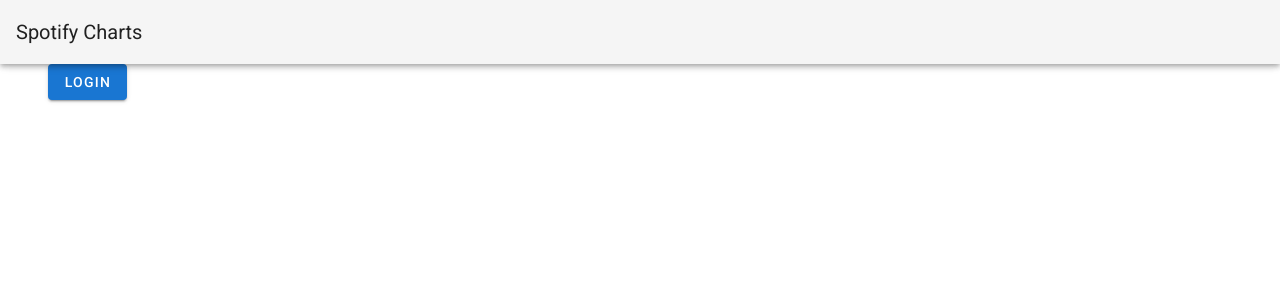
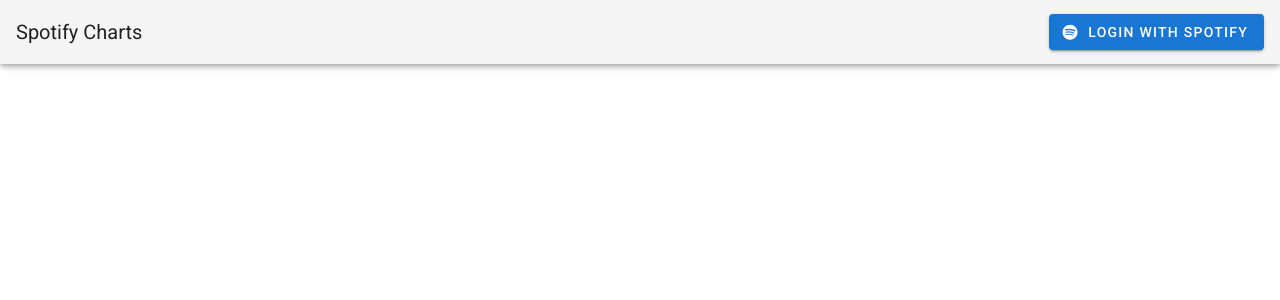
Before and after one commit to nezia1/spotify-stats, a Vue app: page / in a window 1280 px wide. Shown: the top 300 px of the page. Built offline with nearby package versions, Linux system fonts and the light colour scheme; no server answers.

Commit message:
Move access token code to main App file, update authentication flow to use token and add regex to parse hash

```diff
--- a/src/App.vue
+++ b/src/App.vue
@@ -2,6 +2,17 @@
   <v-app>
     <v-app-bar app>
       <v-toolbar-title>Spotify Charts</v-toolbar-title>
+      <v-spacer></v-spacer>
+      <v-btn
+        v-if="!spotifyToken"
+        color="primary"
+        :href="`https://accounts.spotify.com/authorize?response_type=token&client_id=${clientId}&scope=user-read-private user-read-email&redirect_uri=http://localhost:8080`"
+      >
+        <v-icon left>mdi-spotify</v-icon>Login with Spotify
+      </v-btn>
+      <v-btn v-else color="primary" v-on:click="logout">
+        <v-icon left>mdi-logout</v-icon>Logout
+      </v-btn>
     </v-app-bar>
 
     <v-main>
@@ -15,9 +26,23 @@
   name: 'App',
   created() {
     this.$vuetify.theme.dark = window.matchMedia('(prefers-color-scheme: dark)').matches;
+    if (this.$route.hash) {
+      const regexToken = /(?:#access_token=)(?<accessToken>.+?)(?:&.*)/;
+      const tokenMatch = regexToken.exec(this.$route.hash);
+      this.spotifyToken = tokenMatch.groups.accessToken;
+      if (this.spotifyToken) {
+        this.$router.replace('');
+      }
+    }
   },
   data: () => ({
-
+    spotifyToken: '',
+    clientId: process.env.VUE_APP_CLIENT_ID,
   }),
+  methods: {
+    logout() {
+      this.spotifyToken = '';
+    },
+  },
 };
 </script>
--- a/src/components/HelloWorld.vue
+++ b/src/components/HelloWorld.vue
@@ -1,33 +1,14 @@
 <template>
   <v-container>
-    <v-row class="text-center">
-      <v-btn
-        v-if="!spotifyCode"
-        color="primary"
-        href="https://accounts.spotify.com/authorize?response_type=code&client_id=af51cce79ce14914a5eba62f51c92a2b&scope=user-read-private user-read-email&redirect_uri=http://localhost:8080"
-      >Login</v-btn>
-      <v-btn v-else color="primary" v-on:click="logout">Logout</v-btn>
-    </v-row>
+    <v-row class="text-center"></v-row>
   </v-container>
 </template>
 
 <script>
 export default {
   name: 'HelloWorld',
-  created() {
-    this.spotifyCode = this.$route.query.code;
-    if (this.spotifyCode) {
-      this.$router.replace('');
-    }
-  },
   data: () => ({
-    spotifyCode: '',
-    profile: {},
+
   }),
-  methods: {
-    logout() {
-      this.spotifyCode = '';
-    },
-  },
 };
 </script>
```
